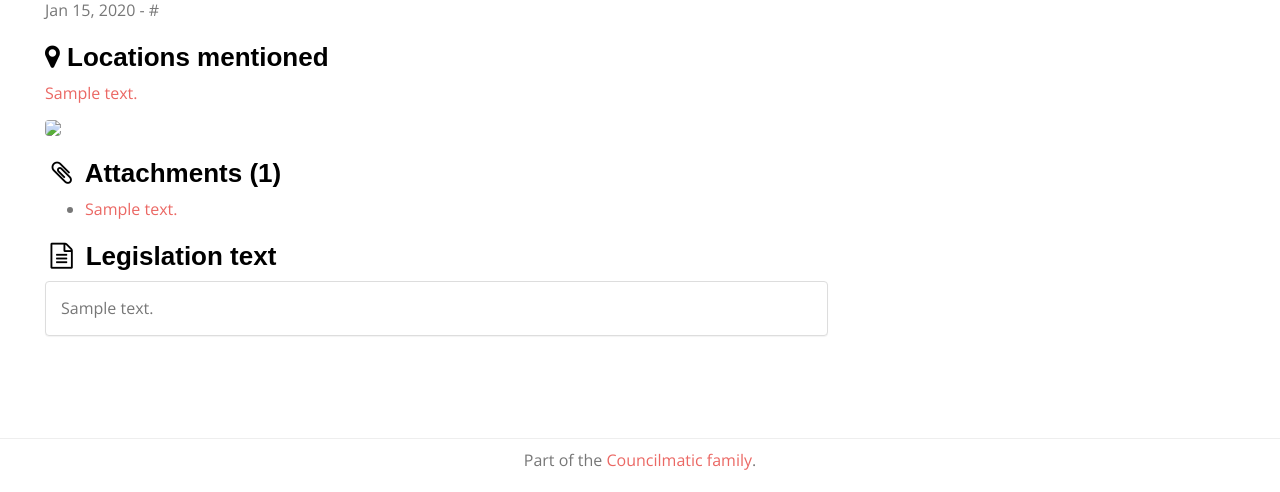
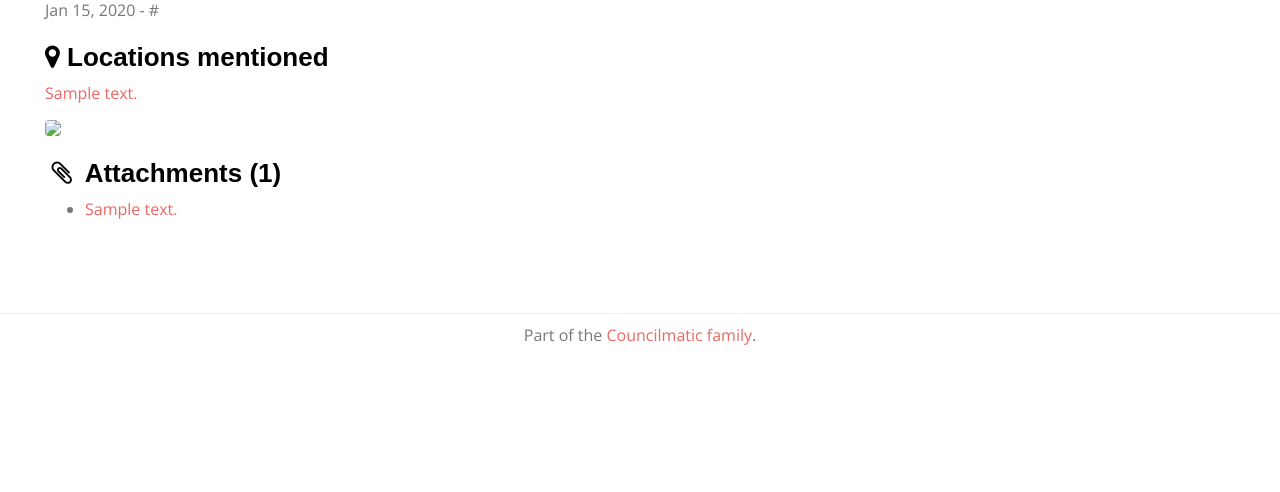
Before and after one commit to datamade/django-councilmatic, a Django app: template councilmatic_core/templates/councilmatic_core/legislation.html in a window 1280 px wide. Shown: the part 682-1174 px from the top of the page. After the commit the page ends 1027 px from the top, so only its background shows below. Run offline with Django 3.2, Linux system fonts and the light colour scheme; the template is opened without the code that fills it: most values are stand-ins (such as "Sample title", 1, 10 or a date in 2020); parts of the project's set-up code (start-up, migrations or seed data) failed here and were passed over; some libraries are stand-ins or nearby versions; some web fonts are replaced.

Commit message:
Fix empty legislation text, and remove deprecated dependency in django

```diff
--- a/councilmatic_core/templates/councilmatic_core/legislation.html
+++ b/councilmatic_core/templates/councilmatic_core/legislation.html
@@ -219,6 +219,7 @@
             {% endif %}
 
             {% if legislation.full_text != "" %}
+                {% if legislation.full_text|clean_html|length > 65 %}
                 <h3>
                     <i class='fa fa-fw fa-file-text-o'></i>
                     Legislation text
@@ -230,6 +231,7 @@
                 </div>
 
                 <div class="divider"></div>
+                {% endif %}
             {% elif legislation.full_text_doc_url %}
                 <h3>
                     <i class='fa fa-fw fa-file-text-o'></i>
--- a/councilmatic_core/templatetags/extras.py
+++ b/councilmatic_core/templatetags/extras.py
@@ -1,6 +1,6 @@
 from django import template
 from django.template.defaultfilters import stringfilter
-from django.utils.html import strip_entities, strip_tags
+from django.utils.html import strip_tags
 import re
 
 from django.utils.safestring import mark_safe
@@ -94,7 +94,8 @@ def committee_topic_only(committee_name):
 @register.filter
 @stringfilter
 def clean_html(text):
-    return strip_entities(strip_tags(text)).replace('\n', '')
+    value = strip_tags(text).replace('\n', '')
+    return re.sub(r'&(?:\w+|#\d+);', '', value)
 
 
 @register.filter
@@ -117,6 +118,10 @@ def format_date_sort(s, fmt='%Y%m%d%H%M'):
         return s.strftime(fmt)
     else:
         return '0'
+
+# @register.filter
+# def no_space(text):
+#     return text.strip()
 
 
 @register.filter
```
